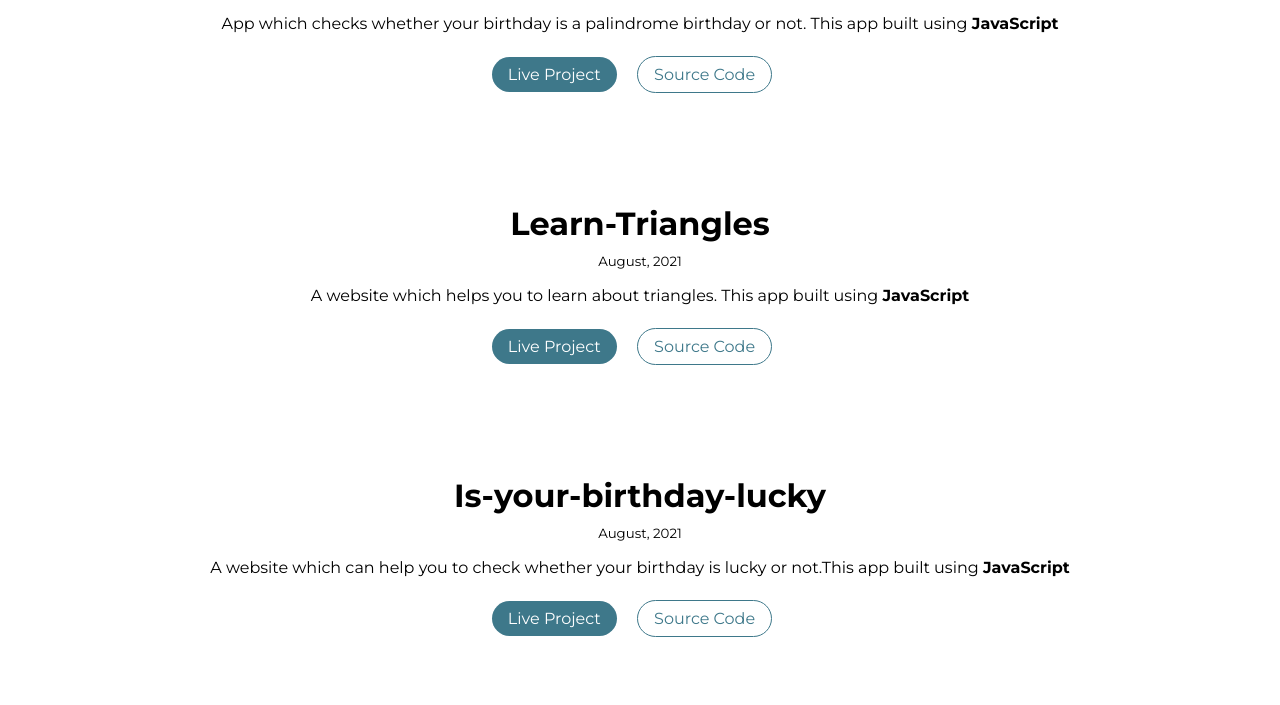
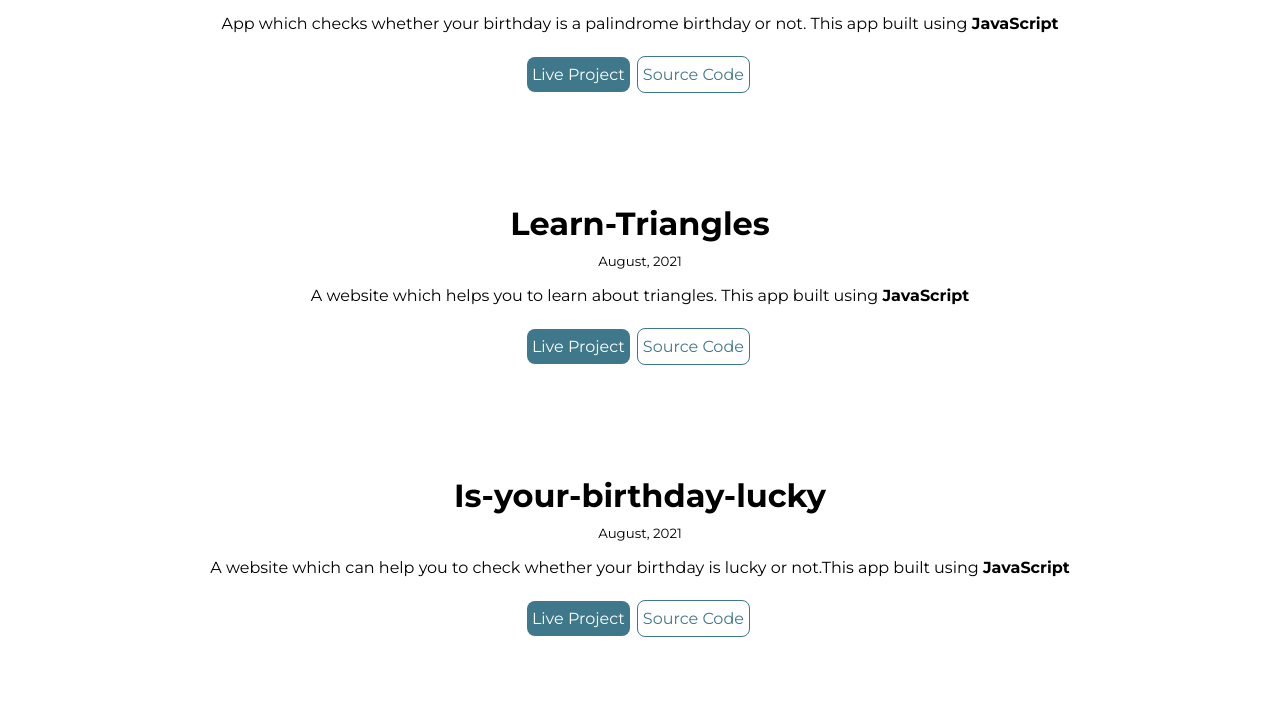
Before and after one commit to vermasavita/savitaverma-portfolio, a plain HTML site: page projects.html in a window 1280 px wide. Shown: the part 663-1368 px from the top of the page. Drawn offline with Linux system fonts and the light colour scheme.

Commit message:
style: made change

```diff
--- a/styles.css
+++ b/styles.css
@@ -47,19 +47,20 @@ hr {
 
 .link-primary {
     background-color: var(--primary-color);
-    border-radius: 2rem;
+    border-radius: 0.5rem;
     color: white;
-    max-width: 120px;
-    padding: 0.5rem 1rem;
+    max-width: 0px;
+    padding: 0.5rem 0.3rem;
+
 }
 
 .link-secondary {
     color: var(--primary-color);
-    border-radius: 2rem;
+    border-radius: 0.5rem;
     border: 1px solid var(--primary-color);
     max-width: 120px;
-    margin: 1rem;
-    padding: 0.5rem 1rem;
+    margin: 0.2rem;
+    padding: 0.5rem 0.3rem;
 }
 
 .list-non-bullet {
```
